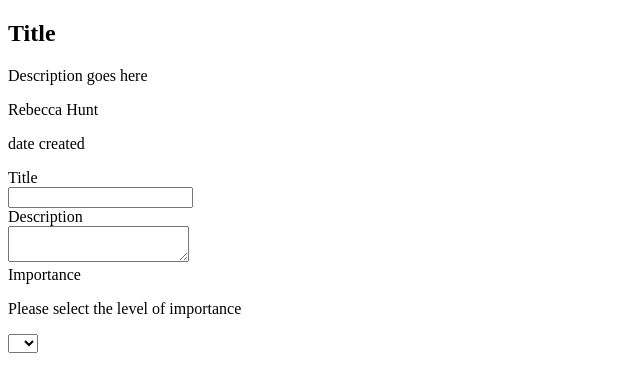
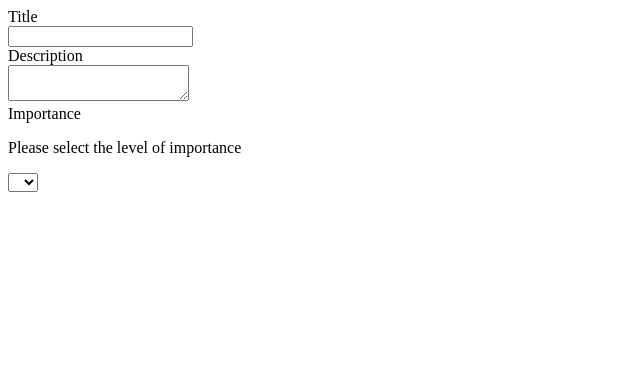
Before and after one commit to RebeccaHA/vue-todos, a Vue app: page / in a window 1280 px wide. Shown: the top 392 px of the page, without its empty margins (0-640 px from the left). Built offline with nearby package versions, Linux system fonts and the light colour scheme.

Commit message:
added render todo, and form connection

```diff
--- a/src/components/TodoForm.vue
+++ b/src/components/TodoForm.vue
@@ -34,6 +34,17 @@ export default {
       createdDate: "",
       importance: null
     };
+  },
+  methods: {
+    onSubmit() {
+      let todo = {
+        title: this.title,
+        description: this.description,
+        name: this.name,
+        importance: this.importance
+      };
+      this.$emit("todo-item", todo);
+    }
   }
 };
 </script>
--- a/src/components/TodoItem.vue
+++ b/src/components/TodoItem.vue
@@ -1,13 +1,19 @@
 <template>
   <div>
-    <h2>Title</h2>
-    <p>Description goes here</p>
-    <p>Rebecca Hunt</p>
-    <p>date created</p>
+    <h2>{{todo.title}}</h2>
+    <p>{{todo.description}}</p>
+    <p>{{todo.name}}</p>
+    <p>{{todo.importance}}</p>
   </div>
 </template>
 <script>
 export default {
-  name: "TodoItem"
+  name: "TodoItem",
+  props: {
+    todo: {
+      type: Object,
+      required: true
+    }
+  }
 };
 </script>
--- a/src/components/TodoList.vue
+++ b/src/components/TodoList.vue
@@ -1,6 +1,10 @@
 
 <template>
-  <TodoItem />
+  <ul v-for="(todo,index) in todos">
+    <li :key="index">
+      <TodoItem @todo-item="addTodo" :todo="todo" />
+    </li>
+  </ul>
 </template>
 <script>
 import TodoItem from "./TodoItem.vue";
@@ -14,6 +18,11 @@ export default {
     return {
       todos: []
     };
+  },
+  methods: {
+    addTodo(todo) {
+      this.todos.push(todo);
+    }
   }
 };
 </script>
```
